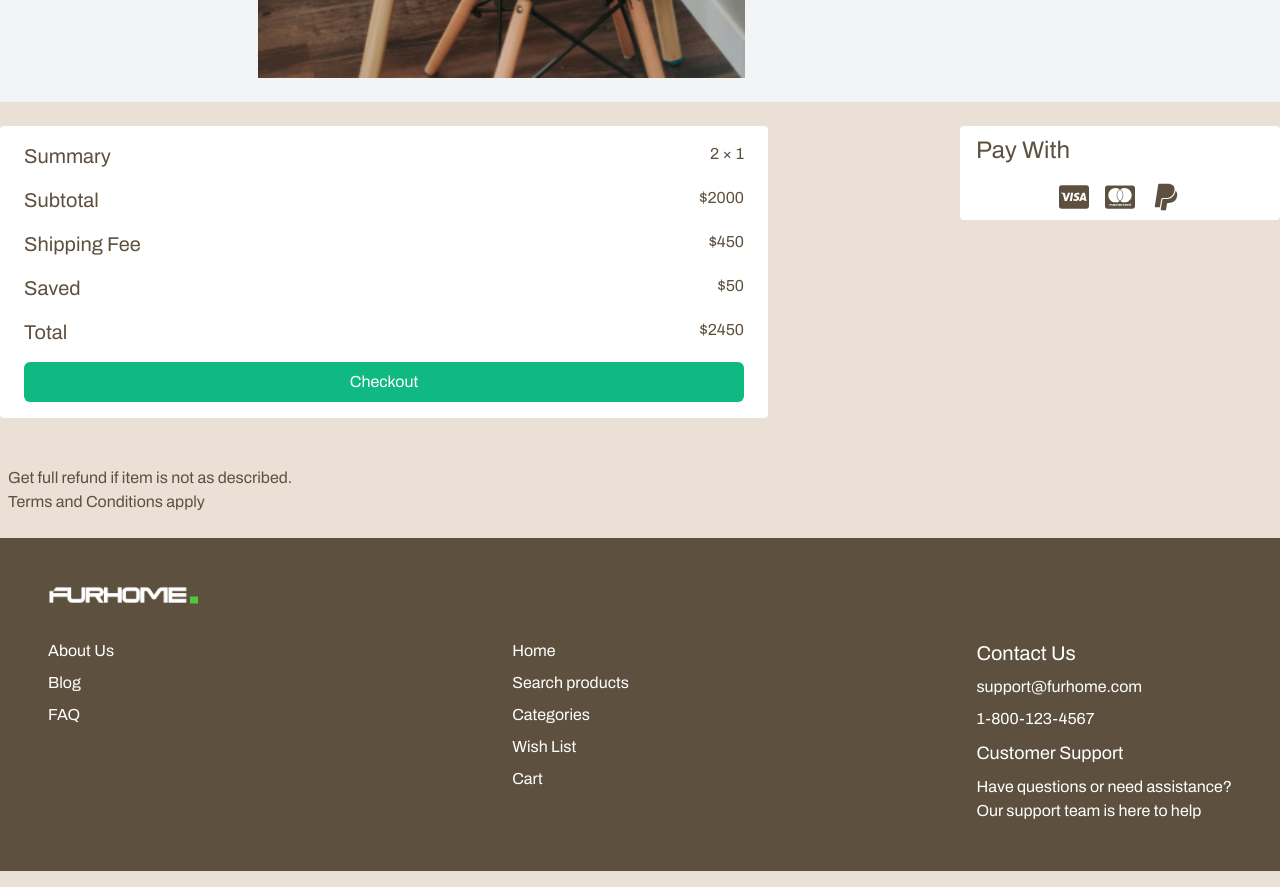
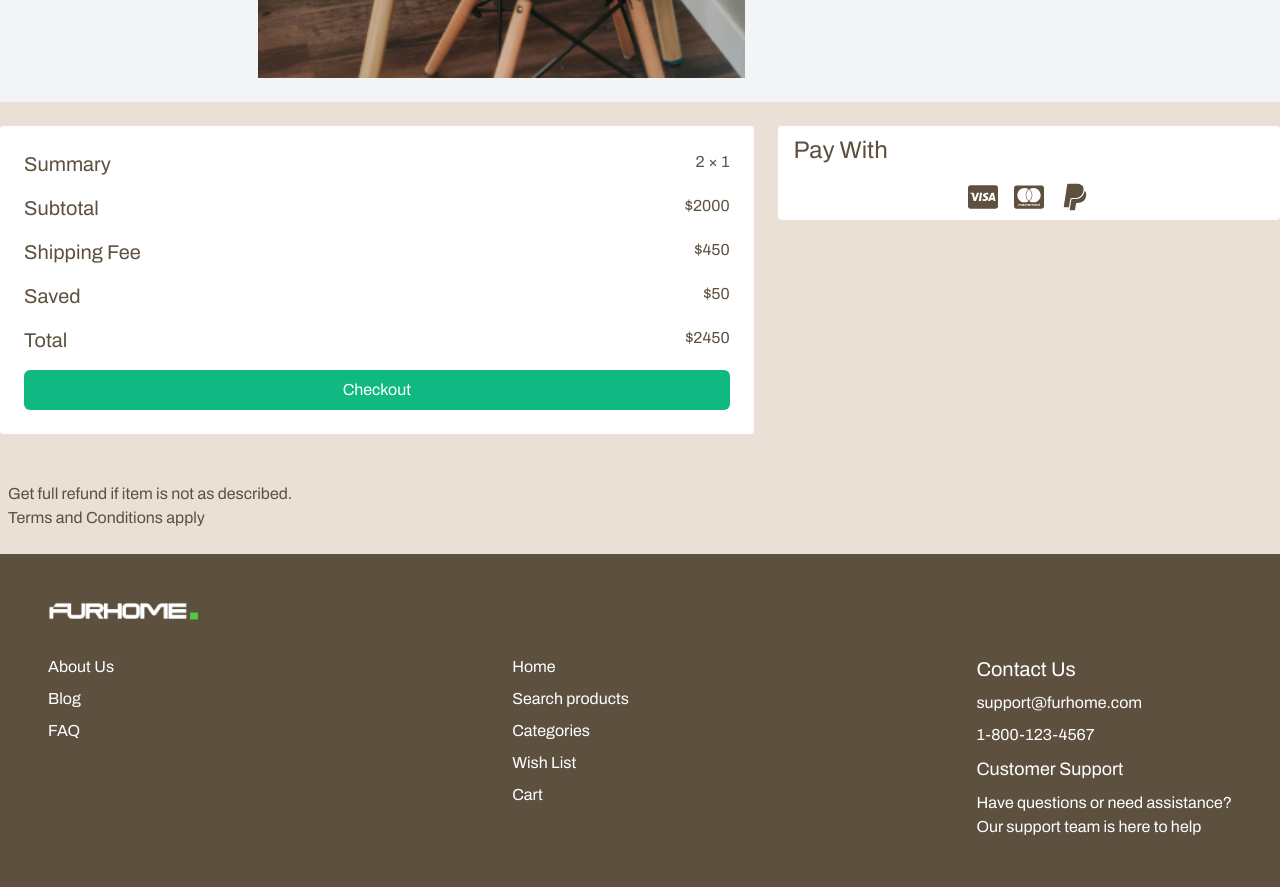
Before and after one commit to MuthoniMN/hng-frontend-2, a Next.js app: page /cart in a window 1280 px wide. Shown: the part 1200-2087 px from the top of the page. Built offline with nearby package versions, Linux system fonts and the light colour scheme.

Commit message:
changing media queries

```diff
--- a/src/components/CartSummary.js
+++ b/src/components/CartSummary.js
@@ -5,7 +5,7 @@ import {useRouter} from "next/navigation"
 const CartSummary = () => {
   const router = useRouter()
   return (
-    <div className="flex flex-col gap-4 py-4 px-4 md:px-6 w-full md:w-3/4 lg:w-3/5 rounded bg-white">
+    <div className="flex flex-col gap-4 py-4 px-4 md:p-6 w-full md:w-3/4 xl:w-3/5 rounded bg-white">
     <div className="flex justify-between">
     <h4 className="text-xl">Summary</h4>
       <p>2 × 1</p>
--- a/src/components/PaymentOptions.js
+++ b/src/components/PaymentOptions.js
@@ -2,7 +2,7 @@ import { FaCcVisa, FaCcMastercard, FaPaypal } from "react-icons/fa6";
 
 const PaymentOptions = () => {
   return (
-    <div className="flex flex-col gap-4 bg-white w-full md:w-1/4 lg:w-w/5 px-4 py-2 rounded">
+    <div className="flex flex-col gap-4 bg-white w-full md:w-1/4 xl:w-2/5 px-4 py-2 rounded">
       <h1 className="text-2xl">Pay With</h1>
       <div className="flex md:flex-col lg:flex-row gap-4 justify-center">
         <FaCcVisa className="text-3xl" />
```
